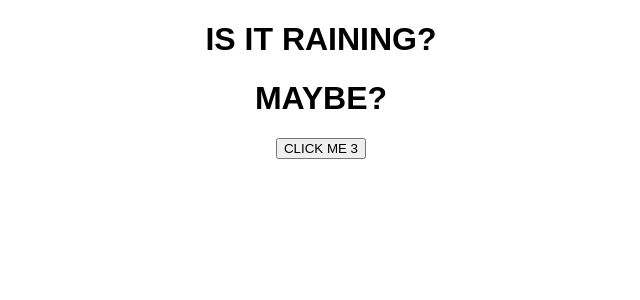
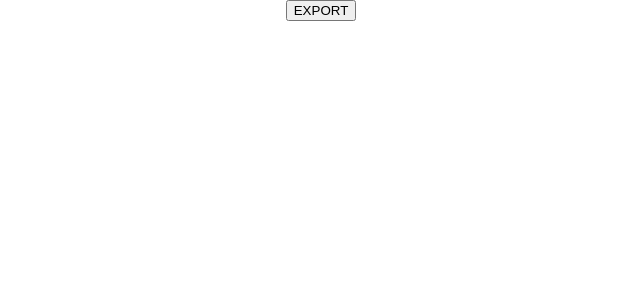
Before and after one commit to robmojosix/is-it-raining, a React (Create React App) app: page / in a window 1280 px wide. Shown: the top 300 px of the page, without its empty margins (319-959 px from the left). Built offline with nearby package versions, Linux system fonts and the light colour scheme.

Commit message:
receive message

```diff
--- a/src/App.js
+++ b/src/App.js
@@ -10,11 +10,13 @@ class App extends Component {
       window.top.postMessage("Yo", "http://localhost:3000");
     };
 
+    window.onmessage = function(e){
+      console.log('*******', e);
+    };
+
     return (
       <div className="App">
-        <h1>IS IT RAINING?</h1>
-        <h1>MAYBE?</h1>
-        <button onClick={ postMessage }>CLICK ME 3</button>
+        <button onClick={ postMessage }>EXPORT</button>
       </div>
     );
   }
```
